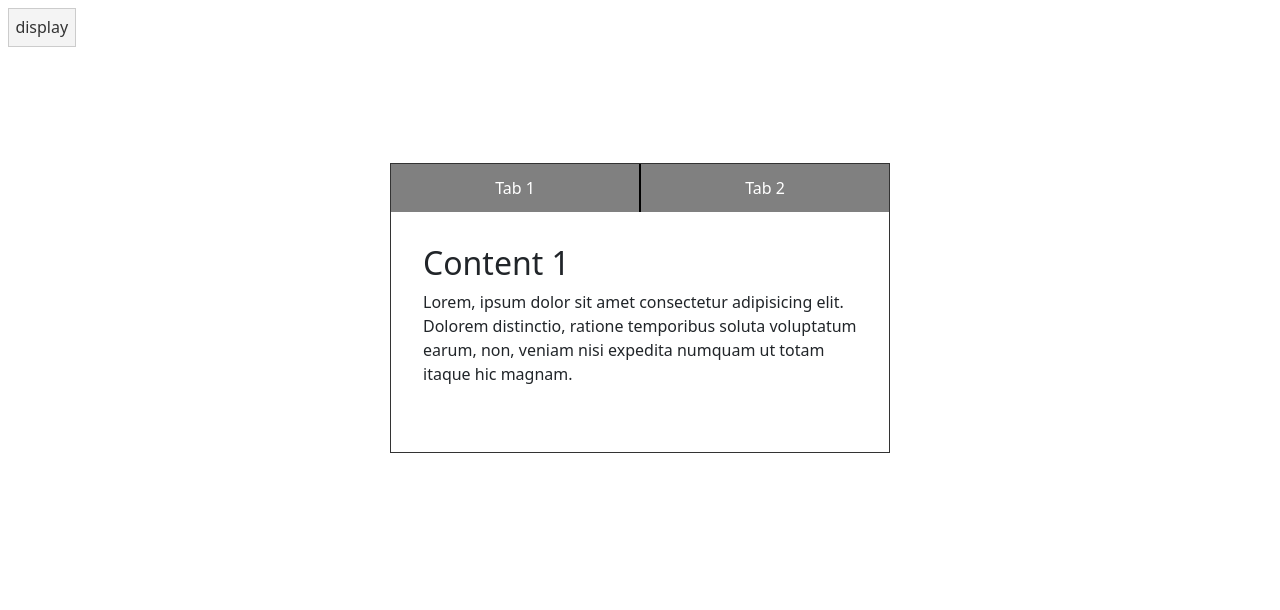
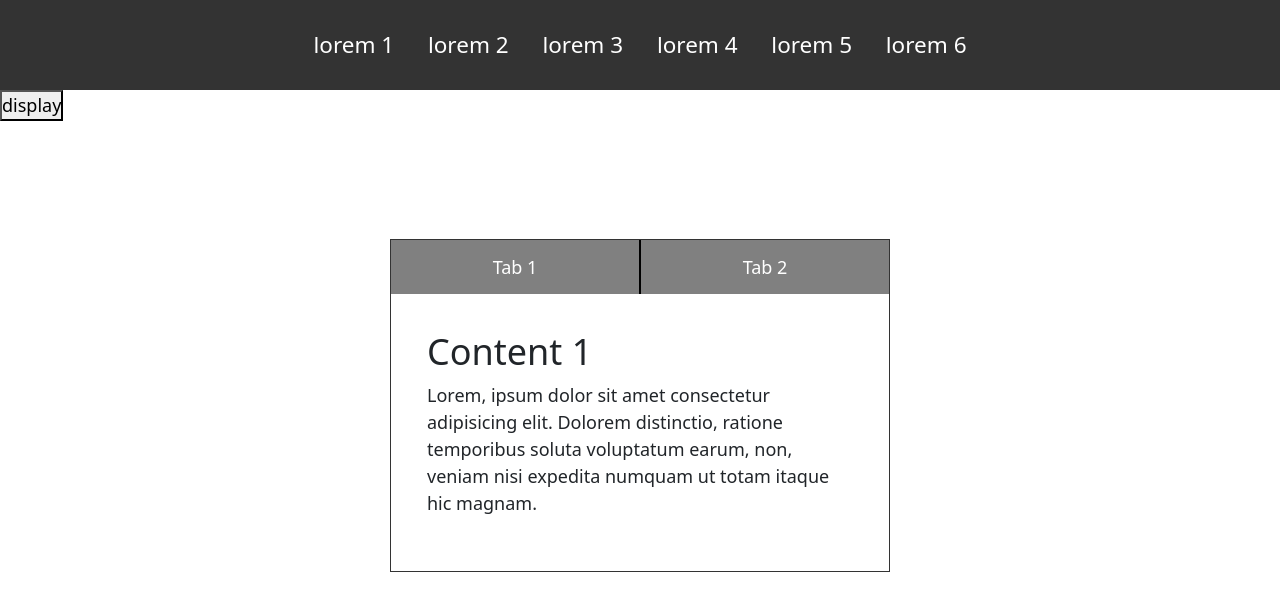
Before and after one commit to trevorius/SvelteDeAaZ-v1, a Svelte app: page / in a window 1280 px wide. Shown: the top 610 px of the page. Built offline with nearby package versions, Linux system fonts and the light colour scheme.

Commit message:
navbar responsive

```diff
--- a/public/global.css
+++ b/public/global.css
@@ -1,70 +1,14 @@
-html,
+html {
+	font-size: 18px;
+}
+*,
+::before,
+::after {
+	box-sizing: border-box;
+	margin: 0;
+	padding: 0;
+}
 body {
-	position: relative;
-	width: 100%;
-	height: 100%;
-}
-
-body {
-	color: #333;
-	margin: 0;
-	padding: 8px;
-	box-sizing: border-box;
-	font-family: -apple-system, BlinkMacSystemFont, "Segoe UI", Roboto, Oxygen-Sans, Ubuntu, Cantarell, "Helvetica Neue",
-		sans-serif;
-}
-
-a {
-	color: rgb(0, 100, 200);
-	text-decoration: none;
-}
-
-a:hover {
-	text-decoration: underline;
-}
-
-a:visited {
-	color: rgb(0, 80, 160);
-}
-
-label {
-	display: block;
-}
-
-input,
-button,
-select,
-textarea {
-	font-family: inherit;
-	font-size: inherit;
-	-webkit-padding: 0.4em 0;
-	padding: 0.4em;
-	margin: 0 0 0.5em 0;
-	box-sizing: border-box;
-	border: 1px solid #ccc;
-	border-radius: 2px;
-}
-
-input:disabled {
-	color: #ccc;
-}
-
-button {
-	color: #333;
-	background-color: #f4f4f4;
-	outline: none;
-}
-
-button:disabled {
-	color: #999;
-}
-
-button:not(:disabled):active {
-	background-color: #ddd;
-}
-
-button:focus {
-	border-color: #666;
 }
 
 .red {
--- a/src/App.svelte
+++ b/src/App.svelte
@@ -2,6 +2,7 @@
   import PersonalizedEvents from './first components/PersonalizedEvents.svelte';
   import Slots from './first components/Slots.svelte';
   import LifeCycle from './first components/LifeCycle.svelte';
+  import NavBar from './first components/NavBar.svelte';
   import BasicModal from './first components/BasicModal.svelte';
   import Tabs from './first components/Tabs.svelte';
   import Events from './first components/events.svelte';
@@ -29,6 +30,8 @@
     displayToggler = !displayToggler;
   };
 </script>
+
+<NavBar />
 
 <button class="mb-3" on:click={toggleDisplayToggler}
   >{displayToggler ? 'hide' : 'display'}</button
--- /dev/null
+++ b/src/first components/NavBar.svelte
@@ -0,0 +1,96 @@
+<script>
+  // HTML entities https://www.freeformatter.com/html-entities.html or here https://graphemica.com/
+  import { onMount } from 'svelte';
+
+  let menuToggler = false;
+  const toggleResponsiveMenu = () => {
+    menuToggler = !menuToggler;
+  };
+  const resetMenu = () => {
+    menuToggler = false;
+  };
+
+  onMount(() => {
+    const mediaListener = window.matchMedia('(max-width:750px)');
+    mediaListener.addEventListener('resize', (e) => resetMenu());
+  });
+</script>
+
+<nav>
+  <!-- svelte-ignore a11y-click-events-have-key-events -->
+  <div class="logo" on:click={toggleResponsiveMenu}>
+    <div>&#9776;</div>
+  </div>
+  <ul class={menuToggler ? 'nav-list visible' : 'nav-list'}>
+    <li class="nav-item">
+      <a href="#">lorem 1</a>
+    </li>
+    <li class="nav-item">
+      <a href="#">lorem 2</a>
+    </li>
+    <li class="nav-item">
+      <a href="#">lorem 3</a>
+    </li>
+    <li class="nav-item">
+      <a href="#">lorem 4</a>
+    </li>
+    <li class="nav-item">
+      <a href="#">lorem 5</a>
+    </li>
+    <li class="nav-item">
+      <a href="#">lorem 6</a>
+    </li>
+  </ul>
+</nav>
+
+<style>
+  nav {
+    height: 5em;
+    width: 100%;
+    background: #333;
+    position: relative;
+  }
+  .logo {
+    color: #fff;
+    display: none;
+    font-size: 2em;
+    position: absolute;
+    left: 0.75em;
+    top: 0.3em;
+  }
+  .nav-list {
+    height: 100%;
+    list-style-type: none;
+    display: flex;
+    justify-content: center;
+    align-items: center;
+    padding: 0;
+  }
+  .nav-list li a {
+    color: #fff;
+    text-decoration: none;
+    margin: 0 0.75em;
+    font-size: 1.25em;
+  }
+
+  @media only screen and (max-width: 750px) {
+    .logo {
+      display: block;
+    }
+    .nav-list {
+      flex-direction: column;
+      position: relative;
+      top: 6em;
+      display: none;
+    }
+    .nav-list.visible {
+      display: flex;
+    }
+    .nav-item {
+      width: 100vw;
+      background-color: #333;
+      text-align: center;
+      padding: 10px 0;
+    }
+  }
+</style>
```
